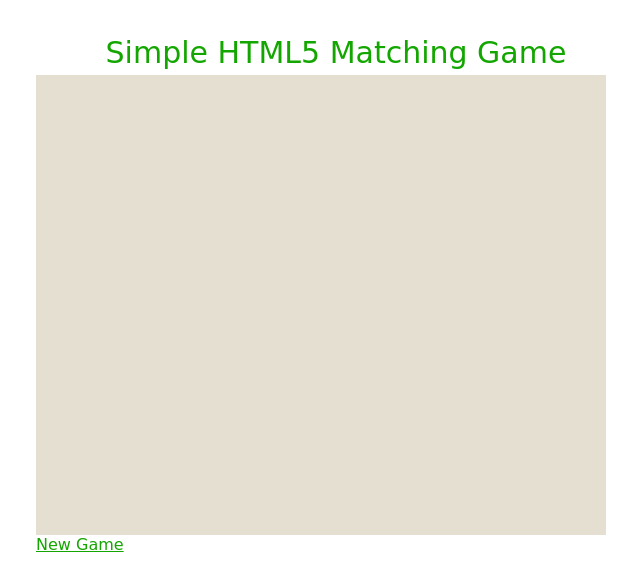
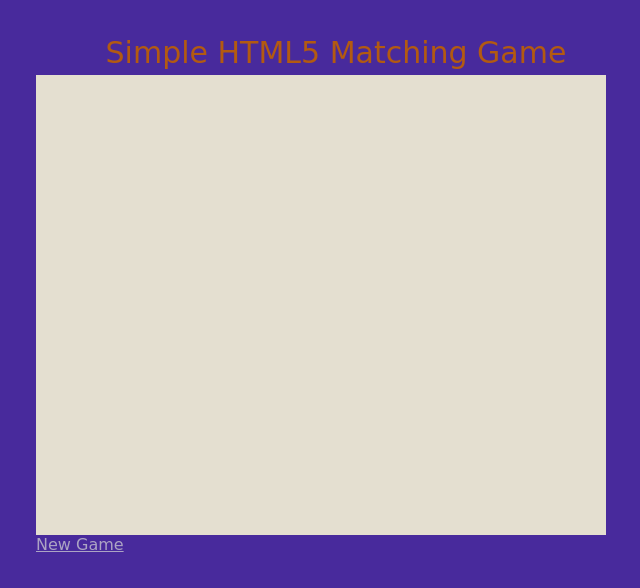
Before and after one commit to izzetfurkancari/match-game-js, a plain HTML site: page index.html in a window 1280 px wide. Shown: the whole page, without its empty margins (304-944 px from the left). Drawn offline with nearby package versions, Linux system fonts and the light colour scheme; a web font is replaced by a local one.

Commit message:
css file changed || css file setted

```diff
--- a/css/style.css
+++ b/css/style.css
@@ -11,7 +11,7 @@ root {
 }
 
 body {
-	background-color: #fff;
+	background-color: rgb(72, 42, 156);
 	margin: 20px 0px 0px 0px;
 }
 
@@ -39,14 +39,14 @@ header div {
 	font-family: 'Cherry Swash', cursive;
 	font-weight: 400;
 	font-size: 30px;
-	color: rgb(20, 166, 0);
+	color: rgb(179, 90, 17);
 }
 
 #startGameButton
 {
 	font-family: 'Cherry Swash', cursive;
 	font-weight: 400;
-	color: rgb(20, 166, 0);
+	color: rgb(172, 164, 196);
 	padding-bottom: 10px;
 	display: block;
 }
```
